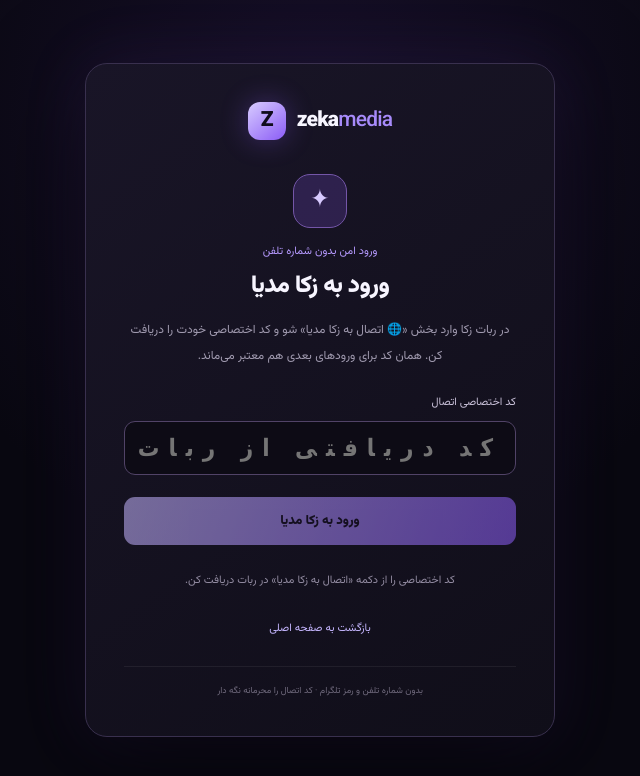
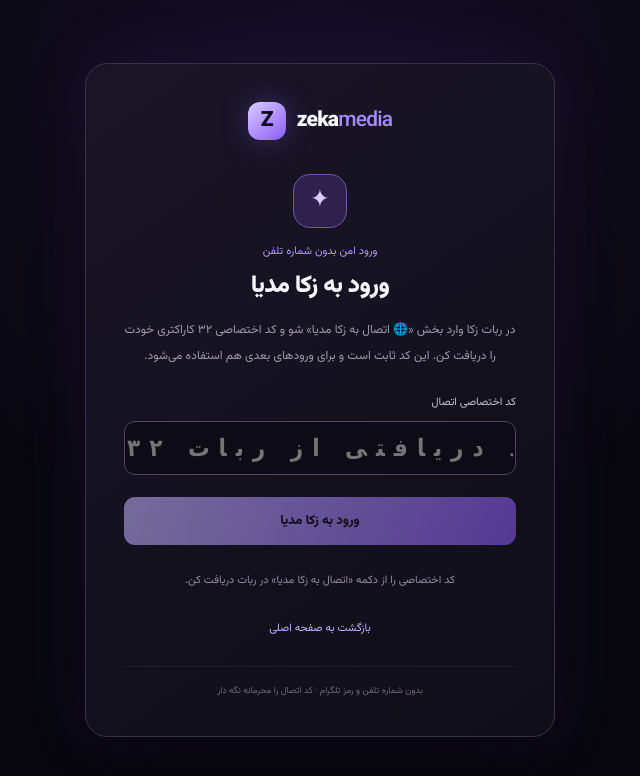
Before and after one commit to zekainstabot/zeka-media, a Next.js app: page /login in a window 1280 px wide. Shown: the top 776 px of the page, without its empty margins (508-1148 px from the left). Built offline with nearby package versions, Linux system fonts and the light colour scheme.

Commit message:
Update login form for strong permanent connection code

```diff
--- a/app/login/page.tsx
+++ b/app/login/page.tsx
@@ -20,7 +20,7 @@ export default function LoginPage() {
       const data = await response.json();
 
       if (!response.ok) {
-        throw new Error(data.error === "INVALID_CODE"
+        throw new Error(data.error === "INVALID_CODE" || data.error === "INVALID_CODE_FORMAT"
           ? "کد اتصال اشتباه یا باطل شده است. کد را از ربات بررسی کن."
           : "ورود انجام نشد. دوباره تلاش کن.");
       }
@@ -44,8 +44,8 @@ export default function LoginPage() {
         <p className="auth-kicker">ورود امن بدون شماره تلفن</p>
         <h1 className="auth-title">ورود به زکا مدیا</h1>
         <p className="auth-description">
-          در ربات زکا وارد بخش «🌐 اتصال به زکا مدیا» شو و کد اختصاصی خودت را دریافت کن.
-          همان کد برای ورودهای بعدی هم معتبر می‌ماند.
+          در ربات زکا وارد بخش «🌐 اتصال به زکا مدیا» شو و کد اختصاصی ۳۲ کاراکتری خودت را دریافت کن.
+          این کد ثابت است و برای ورودهای بعدی هم استفاده می‌شود.
         </p>
 
         <form className="login-code-form" onSubmit={verifyCode}>
@@ -58,12 +58,12 @@ export default function LoginPage() {
             autoComplete="off"
             spellCheck={false}
             maxLength={32}
-            placeholder="کد دریافتی از ربات"
+            placeholder="۳۲ کاراکتر کد دریافتی از ربات"
             value={code}
-            onChange={(event) => setCode(event.target.value.replace(/\s/g, "").toUpperCase())}
+            onChange={(event) => setCode(event.target.value.replace(/\\s/g, "").toUpperCase())}
             required
           />
-          <button className="auth-action" type="submit" disabled={loading || code.length < 20}>
+          <button className="auth-action" type="submit" disabled={loading || code.length !== 32}>
             {loading ? "در حال بررسی..." : "ورود به زکا مدیا"}
           </button>
         </form>
```
